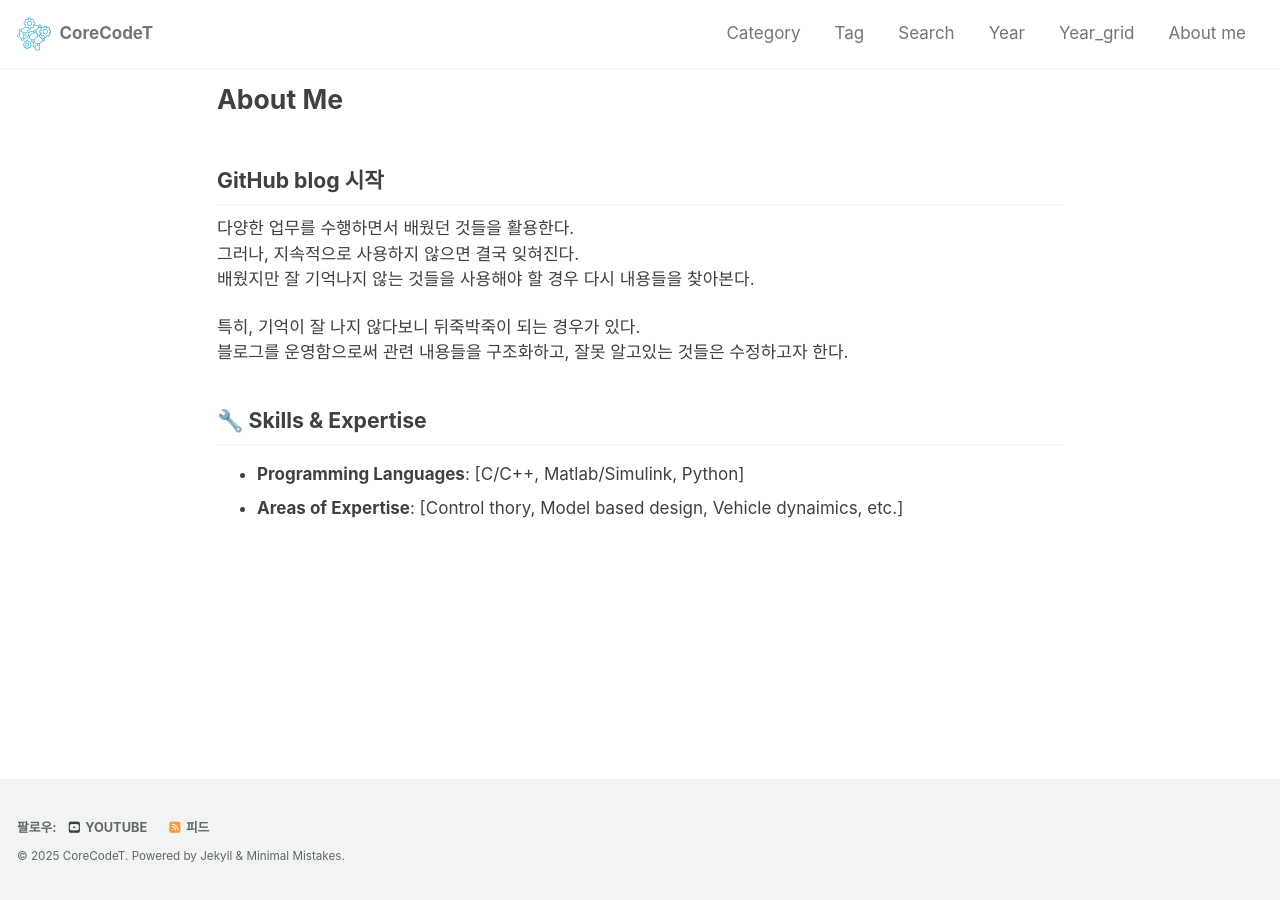
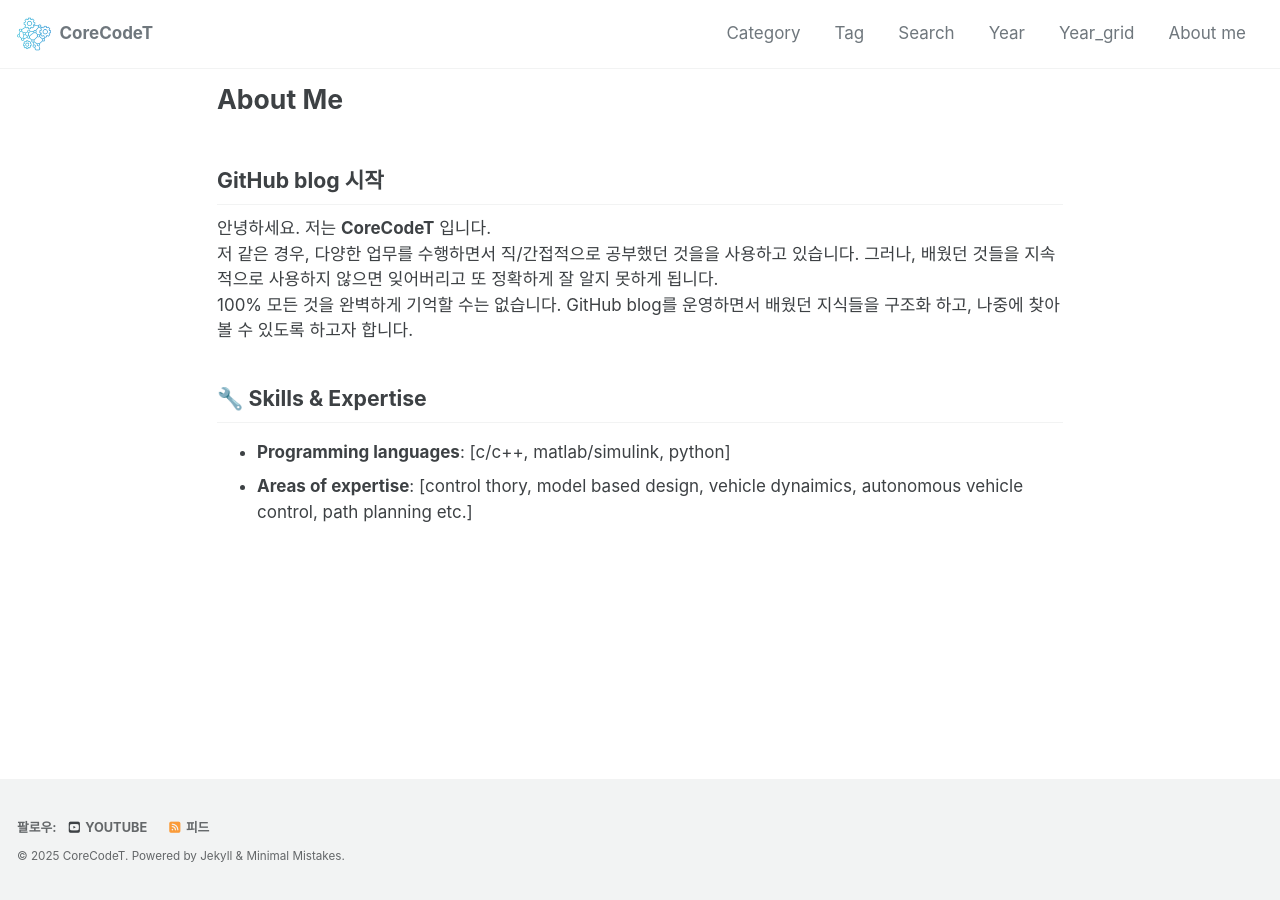
Before and after one commit to CoreCodeT/CoreCodeT.github.io, a Jekyll site: the page built from _pages/aboutme.md, in a window 1280 px wide. Built offline with Jekyll 4.4.1, drawn with Linux system fonts in a browser that asks for light colours; cached includes are drawn as plain includes; some web fonts are replaced.

Commit message:
fix Control Theory basic_2

```diff
--- a/_pages/aboutme.md
+++ b/_pages/aboutme.md
@@ -8,13 +8,12 @@ sidebar:
     nav: "docs"
 ---
 ## GitHub blog 시작 ##
-다양한 업무를 수행하면서 배웠던 것들을 활용한다.
-그러나, 지속적으로 사용하지 않으면 결국 잊혀진다.
-배웠지만 잘 기억나지 않는 것들을 사용해야 할 경우 다시 내용들을 찾아본다.
+안녕하세요. 저는 **CoreCodeT** 입니다.
+저 같은 경우, 다양한 업무를 수행하면서 직/간접적으로 공부했던 것을을 사용하고 있습니다.
+그러나, 배웠던 것들을 지속적으로 사용하지 않으면 잊어버리고 또 정확하게 잘 알지 못하게 됩니다.
+100% 모든 것을 완벽하게 기억할 수는 없습니다. GitHub blog를 운영하면서 배웠던 지식들을 구조화 하고, 나중에 찾아볼 수 있도록 하고자 합니다.
 
-특히, 기억이 잘 나지 않다보니 뒤죽박죽이 되는 경우가 있다.
-블로그를 운영함으로써 관련 내용들을 구조화하고, 잘못 알고있는 것들은 수정하고자 한다.
 
 ## 🔧 Skills & Expertise
-- **Programming Languages**: [C/C++, Matlab/Simulink, Python]
-- **Areas of Expertise**: [Control thory, Model based design, Vehicle dynaimics, etc.]
+- **Programming languages**: [c/c++, matlab/simulink, python]
+- **Areas of expertise**: [control thory, model based design, vehicle dynaimics, autonomous vehicle control, path planning etc.]
```
Also changed, not shown: _posts/2025-01-01-ControlTheory_Basic_2.md (+46 -23 lines).
